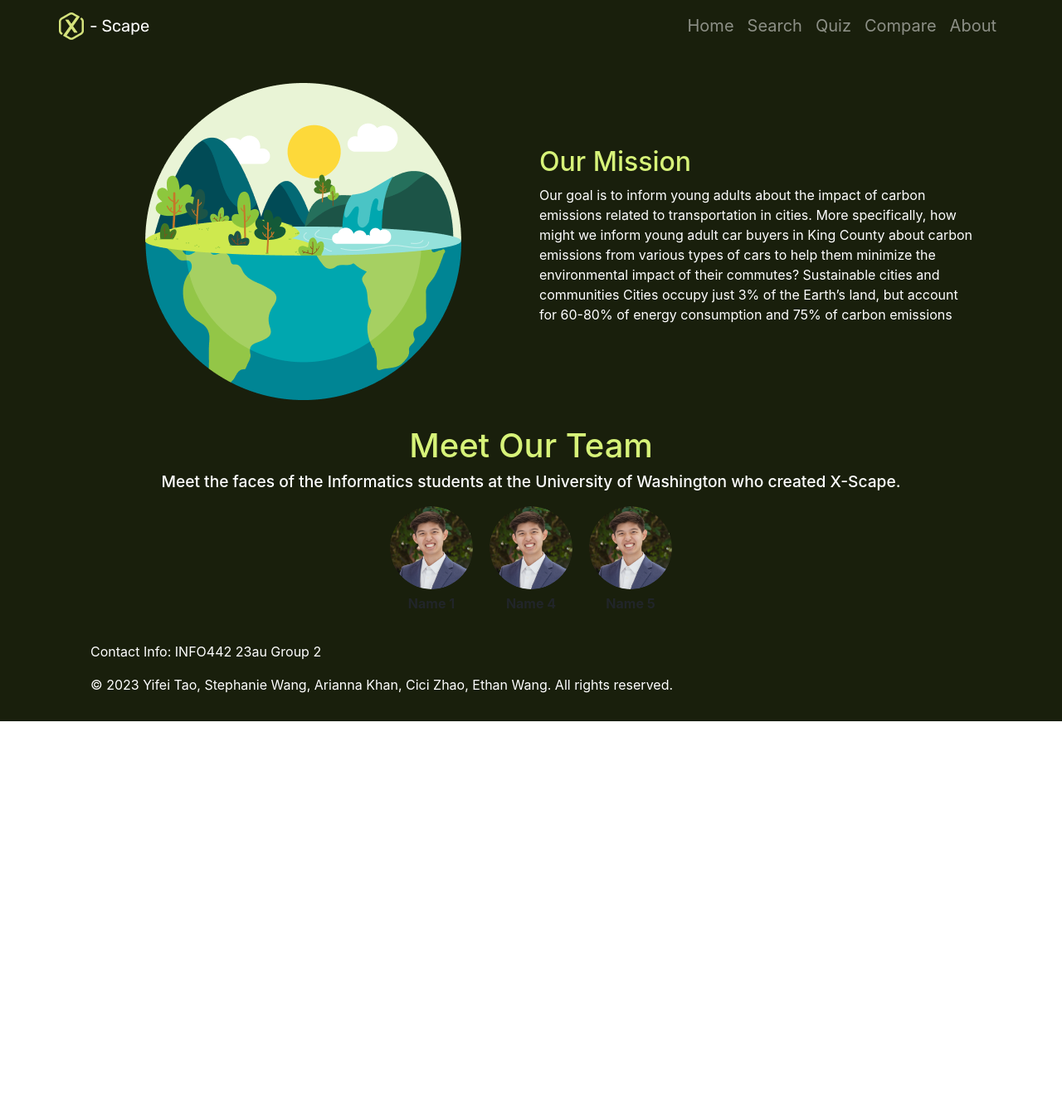
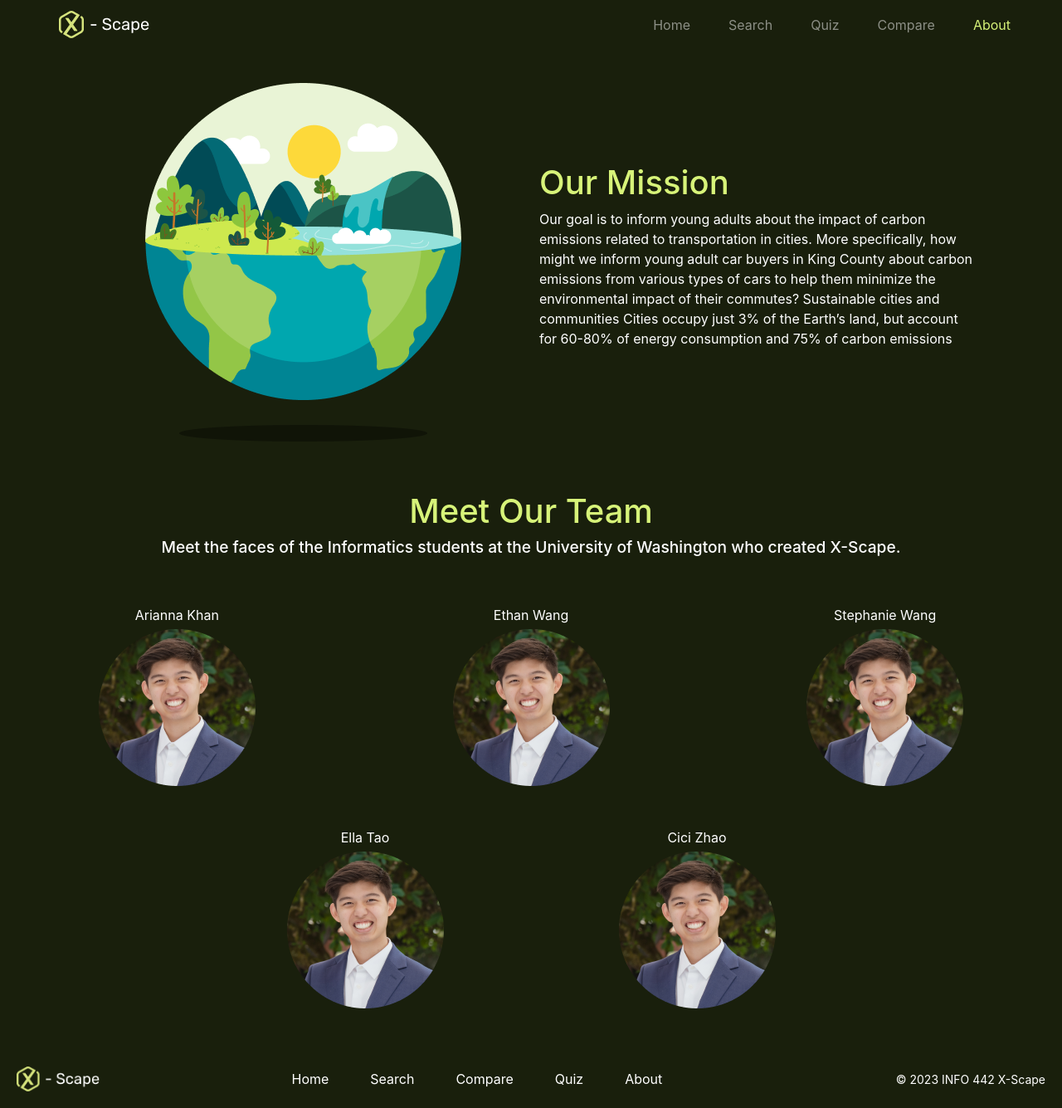
Before and after one commit to UW-INFO442-AU23/sus-city, a React (Create React App) app: page /About in a window 1280 px wide. Shown: the whole page at 83% size. Before the commit the page ends 869 px from the top, so only its background shows below. Built offline with nearby package versions, Linux system fonts and the light colour scheme.

Commit message:
Finished about page, tweaked a bunch of minor css

```diff
--- a/src/components/About/about.js
+++ b/src/components/About/about.js
@@ -13,7 +13,7 @@ export default function About(props) {
 				</div>
 				<div className="about-column">
 					{/* Text content goes here */}
-					<h2>Our Mission</h2>
+					<h1>Our Mission</h1>
 					<p>
 						Our goal is to inform young adults about the impact of
 						carbon emissions related to transportation in cities.
@@ -27,27 +27,35 @@ export default function About(props) {
 					</p>
 				</div>
 			</div>
-			<div className="main-title">
+			<div className="meet-team-title">
 				<h1>Meet Our Team</h1>
 				<h2>
 					Meet the faces of the Informatics students at the University
 					of Washington who created X-Scape.
 				</h2>
 			</div>
-			<div class="circle-container">
-				<div class="circle">
+			<div className="image-row">
+				<div className="image-container">
+					<div className="image-name">Arianna Khan</div>
 					<img src="/imgs/ethan.png" alt="Image 1" />
-					<div class="circle-name">Name 1</div>
 				</div>
-
-				<div class="circle">
-					<img src="/imgs/ethan.png" alt="Image 4" />
-					<div class="circle-name">Name 4</div>
+				<div className="image-container">
+					<div className="image-name">Ethan Wang</div>
+					<img src="/imgs/ethan.png" alt="Image 2" />
 				</div>
-
-				<div class="circle">
-					<img src="/imgs/ethan.png" alt="Image 5" />
-					<div class="circle-name">Name 5</div>
+				<div className="image-container">
+					<div className="image-name">Stephanie Wang</div>
+					<img src="/imgs/ethan.png" alt="Image 3" />
+				</div>
+			</div>
+			<div className="image-row-2">
+				<div className="image-container">
+					<div className="image-name">Ella Tao</div>
+					<img src="/imgs/ethan.png" alt="Image 1" />
+				</div>
+				<div className="image-container">
+					<div className="image-name">Cici Zhao</div>
+					<img src="/imgs/ethan.png" alt="Image 2" />
 				</div>
 			</div>
 		</div>
--- a/src/components/Navbar/navbar.js
+++ b/src/components/Navbar/navbar.js
@@ -1,14 +1,14 @@
 import React from "react";
-import { Outlet, Link } from "react-router-dom";
+import { Outlet, NavLink } from "react-router-dom";
 
 function Navbar() {
 	return (
 		<div>
 			<nav className="nav-bar fixed-top navbar navbar-expand-sm navbar-dark">
 				<div className="container-fluid">
-          <Link to="/" className="web-logo navbar-brand">
+					<NavLink to="/" className="web-logo navbar-brand">
 						<img src="logo.png" alt="X scape logo" />
-          </Link>
+					</NavLink>
 
 					{/* Hamburger Menu Button */}
 					<button
@@ -27,29 +27,29 @@ function Navbar() {
 					<div className="collapse navbar-collapse" id="navbarNav">
 						<ul className="navbar-nav ml-auto">
 							<li className="nav-item">
-                <Link to="/" className="nav-link">
+								<NavLink to="/" className="nav-link" activeClassName="active">
 									Home
-                </Link>
+								</NavLink>
 							</li>
 							<li className="nav-item">
-                <Link to="/Search" className="nav-link">
+								<NavLink to="/Search" className="nav-link" activeClassName="active">
 									Search
-                </Link>
+								</NavLink>
 							</li>
 							<li className="nav-item">
-                <Link to="/Quiz" className="nav-link">
+								<NavLink to="/Quiz" className="nav-link" activeClassName="active">
 									Quiz
-                </Link>
+								</NavLink>
 							</li>
 							<li className="nav-item">
-                <Link to="/Compare" className="nav-link">
+								<NavLink to="/Compare" className="nav-link" activeClassName="active">
 									Compare
-                </Link>
+								</NavLink>
 							</li>
 							<li className="nav-item">
-                <Link to="/About" className="nav-link">
+								<NavLink to="/About" className="nav-link" activeClassName="active">
 									About
-                </Link>
+								</NavLink>
 							</li>
 						</ul>
 					</div>
@@ -60,13 +60,19 @@ function Navbar() {
 				<Outlet />
 			</main>
 
-      <footer className="footer">
-        <div className="container">
-          <p>Contact Info: INFO442 23au Group 2</p>
-          <p>
-            &copy; {new Date().getFullYear()} Yifei Tao, Stephanie Wang, Arianna
-            Khan, Cici Zhao, Ethan Wang. All rights reserved.
-          </p>
+			<footer class="footer">
+				<div class="footer-logo">
+					<img src="logo.png" alt="Logo" />
+				</div>
+				<div class="footer-links">
+					<NavLink to="/">Home</NavLink>
+					<NavLink to="/Search">Search</NavLink>
+					<NavLink to="/Compare">Compare</NavLink>
+					<NavLink to="/Quiz">Quiz</NavLink>
+					<NavLink to="/About">About</NavLink>
+				</div>
+				<div class="footer-info">
+					<span>&copy; 2023 INFO 442 X-Scape</span>
 				</div>
 			</footer>
 		</div>
--- a/src/index.css
+++ b/src/index.css
@@ -1,23 +1,52 @@
-footer {
-	background-color: #191f0c;
-	background-size: cover;
-	padding-left: 3rem;
-	padding-top: 1.5rem;
-	padding-bottom: 1rem;
-	color: white;
-	width: 100%;
-	bottom: 0;
+:root {
+  --background-color: #191f0c;
+  --primary-color: #D7F379;
+  --secondary-color: #fff;
+  --third-color: #798068;
+
+  /* Define other variables */
 }
 
+/* Footer Styles */
+.footer {
+  background-color: var(--background-color);
+  color: var(--secondary-color);
+  display: flex;
+  justify-content: space-between;
+  align-items: center;
+  padding: 20px;
+}
+
+.footer-logo img {
+  max-width: 100px; /* Adjust the size of the logo */
+}
+
+.footer-links a {
+  color: var(--secondary-color);
+  margin-right: 50px; /* Adjust the spacing between links */
+  text-decoration: none;
+}
+
+.footer-info span {
+  font-size: 14px; /* Adjust the font size of the info */
+}
+
+/* NavBar Styles */
+
 .nav-bar {
-	background-color: #191f0c;
+	background-color: var(--background-color);
 	padding-left: 3.5rem;
-	padding-right: 3.5rem;
+	padding-right: 1.5rem;
 }
 
 .nav-item {
-	font-size: 20px;
+	padding: 0px 15px;
 }
+
+.nav-bar .nav-item .nav-link.active {
+	/* Add your active link styles here */
+	color:#D7F379; /* For example, changing the text color to red */
+  }
 
 .nav-link:hover::after {
 	content: "";
@@ -25,11 +54,13 @@ footer {
 	margin: auto;
 	height: 2px; /* Height of the line */
 	width: 100%; /* Width of the line */
-	background-color: #d7f379; /* Color of the line */
+	background-color: var(--primary-color); /* Color of the line */
 }
 
+
+
 .homepage {
-	background-color: #191f0c;
+	background-color: var(--background-color);
 	display: flex;
 	flex-direction: row;
 	justify-content: center;
@@ -37,7 +68,7 @@ footer {
 }
 
 .homepage .div {
-	background-color: #191f0c;
+	background-color: var(--background-color);
 	height: 3928px;
 	overflow: hidden;
 	position: relative;
@@ -53,7 +84,7 @@ footer {
 }
 
 .homepage .drive-reduce {
-	color: #d7f379;
+	color: var(--primary-color);
 	font-family: "Rubik", Helvetica;
 	font-size: 96px;
 	font-weight: 400;
@@ -73,7 +104,7 @@ footer {
 }
 
 .homepage .why-should-you-care {
-	color: #d7f379;
+	color: var(--primary-color);
 	font-family: "Rubik", Helvetica;
 	font-size: 64px;
 	font-weight: 400;
@@ -93,7 +124,7 @@ footer {
 }
 
 .homepage .of-all-emissions {
-	color: #ffffff;
+	color: var(--secondary-color);
 	font-family: "Rubik", Helvetica;
 	font-size: 16px;
 	font-weight: 400;
@@ -106,7 +137,7 @@ footer {
 }
 
 .homepage .text-wrapper {
-	color: #ffffff;
+	color: var(--secondary-color);
 	font-family: "Rubik", Helvetica;
 	font-size: 16px;
 	font-weight: 400;
@@ -119,7 +150,7 @@ footer {
 }
 
 .homepage .text-wrapper-2 {
-	color: #d7f379;
+	color: var(--primary-color);
 	font-family: "Rubik", Helvetica;
 	font-size: 70px;
 	font-weight: 400;
@@ -133,7 +164,7 @@ footer {
 }
 
 .homepage .text-wrapper-3 {
-	color: #d7f379;
+	color: var(--primary-color);
 	font-family: "Rubik", Helvetica;
 	font-size: 70px;
 	font-weight: 400;
@@ -172,7 +203,7 @@ footer {
 }
 
 .homepage .overlap-group-2 {
-	background-color: #d7f379;
+	background-color: var(--primary-color);
 	border-radius: 33px;
 	height: 300px;
 	position: relative;
@@ -180,7 +211,7 @@ footer {
 }
 
 .homepage .text-wrapper-4 {
-	color: #191f0c;
+	color: var(--background-color);
 	font-family: "Rubik", Helvetica;
 	font-size: 32px;
 	font-weight: 700;
@@ -193,7 +224,7 @@ footer {
 }
 
 .homepage .p {
-	color: #191f0c;
+	color: var(--background-color);
 	font-family: "Rubik", Helvetica;
 	font-size: 16px;
 	font-weight: 400;
@@ -230,7 +261,7 @@ footer {
 }
 
 .homepage .text-wrapper-5 {
-	color: #191f0c;
+	color: var(--background-color);
 	font-family: "Rubik", Helvetica;
 	font-size: 32px;
 	font-weight: 700;
@@ -251,7 +282,7 @@ footer {
 }
 
 .homepage .text-wrapper-6 {
-	color: #191f0c;
+	color: var(--background-color);
 	font-family: "Rubik", Helvetica;
 	font-size: 16px;
 	font-weight: 400;
@@ -264,7 +295,7 @@ footer {
 }
 
 .homepage .text-wrapper-7 {
-	color: #ffffff;
+	color: var(--secondary-color);
 	font-family: "Rubik", Helvetica;
 	font-size: 16px;
 	font-weight: 400;
@@ -277,7 +308,7 @@ footer {
 }
 
 .homepage .text-wrapper-8 {
-	color: #ffffff;
+	color: var(--secondary-color);
 	font-family: "Rubik", Helvetica;
 	font-size: 16px;
 	font-weight: 400;
@@ -290,7 +321,7 @@ footer {
 }
 
 .homepage .element-metric-tons {
-	color: #d7f379;
+	color: var(--primary-color);
 	font-family: "Rubik", Helvetica;
 	font-size: 70px;
 	font-weight: 400;
@@ -304,7 +335,7 @@ footer {
 }
 
 .homepage .span {
-	color: #d7f379;
+	color: var(--primary-color);
 	font-family: "Rubik", Helvetica;
 	font-size: 70px;
 	font-weight: 400;
@@ -316,7 +347,7 @@ footer {
 }
 
 .homepage .element-million {
-	color: #d7f379;
+	color: var(--primary-color);
 	font-family: "Rubik", Helvetica;
 	font-size: 70px;
 	font-weight: 400;
@@ -330,7 +361,7 @@ footer {
 }
 
 .homepage .text-wrapper-10 {
-	color: #ffffff;
+	color: var(--secondary-color);
 	font-family: "Rubik", Helvetica;
 	font-size: 20px;
 	font-weight: 400;
@@ -343,7 +374,7 @@ footer {
 }
 
 .homepage .text-wrapper-11 {
-	color: #ffffff;
+	color: var(--secondary-color);
 	font-family: "Rubik", Helvetica;
 	font-size: 20px;
 	font-weight: 400;
@@ -360,7 +391,7 @@ footer {
 }
 
 .homepage .why-buy-a-fuel {
-	color: #d7f379;
+	color: var(--primary-color);
 	font-family: "Rubik", Helvetica;
 	font-size: 64px;
 	font-weight: 400;
@@ -372,7 +403,7 @@ footer {
 }
 
 .homepage .text-wrapper-12 {
-	color: #d7f379;
+	color: var(--primary-color);
 	font-family: "Rubik", Helvetica;
 	font-size: 64px;
 	font-weight: 400;
@@ -393,7 +424,7 @@ footer {
 }
 
 .homepage .text-wrapper-13 {
-	color: #191f0c;
+	color: var(--background-color);
 	font-family: "Rubik", Helvetica;
 	font-size: 16px;
 	font-weight: 400;
@@ -414,7 +445,7 @@ footer {
 }
 
 .homepage .text-wrapper-14 {
-	color: #ffffff;
+	color: var(--secondary-color);
 	font-family: "Rubik", Helvetica;
 	font-size: 24px;
 	font-weight: 400;
@@ -436,7 +467,7 @@ footer {
 
 .homepage .rectangle {
 	border: 2px solid;
-	border-color: #ffffff;
+	border-color: var(--secondary-color);
 	border-radius: 44px;
 	height: 38px;
 	left: 0;
@@ -446,7 +477,7 @@ footer {
 }
 
 .homepage .text-wrapper-15 {
-	color: #ffffff;
+	color: var(--secondary-color);
 	font-family: "Rubik", Helvetica;
 	font-size: 20px;
 	font-weight: 400;
@@ -459,7 +490,7 @@ footer {
 }
 
 .homepage .ellipse {
-	background-color: #d7f379;
+	background-color: var(--primary-color);
 	border-radius: 18.5px;
 	height: 37px;
 	left: 130px;
@@ -478,7 +509,7 @@ footer {
 }
 
 .homepage .rectangle-2 {
-	background-color: #30391b;
+	background-color: var(--background-color);
 	border-radius: 12px;
 	height: 3px;
 	left: 0;
@@ -488,7 +519,7 @@ footer {
 }
 
 .homepage .rectangle-3 {
-	background-color: #30391b;
+	background-color: var(--background-color);
 	border-radius: 12px;
 	height: 3px;
 	left: 8px;
@@ -499,7 +530,7 @@ footer {
 }
 
 .homepage .rectangle-4 {
-	background-color: #30391b;
+	background-color: var(--background-color);
 	border-radius: 12px;
 	height: 3px;
 	left: 8px;
@@ -510,7 +541,7 @@ footer {
 }
 
 .homepage .overlap-4 {
-	background-color: #191f0c;
+	background-color: var(--background-color);
 	height: 106px;
 	position: relative;
 	width: 1512px;
@@ -521,11 +552,11 @@ footer {
 .content {
 	/** need this to make sure the content of page doesn't start/hide behind nav bar **/
 	padding-top: 70px;
-	background-color: #191f0c;
+	background-color: var(--background-color);
 }
 
 .compare .compare-heading {
-	color: #d5e37c;
+	color: var(--primary-color);
 	font-family: "Rubik", Helvetica;
 	font-size: 50px;
 	font-weight: 400;
@@ -541,11 +572,11 @@ footer {
 }
 
 .compare .dropdown button {
-	background-color: #fff;
+	background-color: var(--secondary-color);
 }
 
 .compare .compare-button {
-	background-color: #d7f379;
+	background-color: var(--primary-color);
 	color: #666;
 	border-radius: 0.375rem;
 	padding: 0.43rem 1rem;
@@ -553,7 +584,7 @@ footer {
 }
 
 .compare .table-bordered {
-	background-color: #fff;
+	background-color: var(--secondary-color);
 }
 
 .compare-table {
@@ -570,7 +601,7 @@ footer {
 
 .compare-table th:nth-child(1),
 .compare-table td:nth-child(1) {
-	background-color: #d7f379;
+	background-color: var(--primary-color);
 	width: 15rem;
 	text-align: center;
 	vertical-align: middle;
@@ -586,7 +617,7 @@ footer {
 
 .form-select {
 	color: #666;
-	background-color: #fff;
+	background-color: var(--secondary-color);
 	border-radius: 0.375rem;
 	font-size: 1rem;
 	padding: 0.5rem;
@@ -617,49 +648,9 @@ footer {
 
 /** end of content css + start of about css **/
 
-.about-content {
-	/** need this to make sure the content of page doesn't start/hide behind nav bar **/
-	padding-top: 70px;
-	background-color: #191f0c;
-}
-
-.mission-container {
-	text-align: right;
-	/* right: 50px; */
-}
-
-.mission-heading {
-	color: #d5e37c;
-	font-family: "Rubik", Helvetica;
-	font-size: 50px;
-	font-style: normal;
-	font-weight: 400;
-	padding-right: 50px;
-	line-height: normal;
-	/* text-align: right; */
-}
-
-.mission-blurbing {
-	color: #ffffff;
-	font-family: "Rubik", Helvetica;
-	font-size: 16px;
-	font-weight: 400;
-	width: 197px;
-
-	margin-left: 50px;
-	padding-left: 1150px;
-
-	/* right: 231px;
-  letter-spacing: 0;
-  line-height: normal; */
-}
-
-.mission-blurbing-text {
-	margin: 0;
-}
 
 .search {
-	background-color: #191f0c;
+	background-color: var(--background-color);
 	display: flex;
 	flex-direction: column;
 	width: 100%;
@@ -669,11 +660,11 @@ footer {
 }
 .search .main-header {
 	margin-top: 5rem;
-	color: #d7f379;
+	color: var(--primary-color);
 }
 
 .search .matched-cars {
-	color: #ffffff;
+	color: var(--secondary-color);
 }
 
 .search .filter-search {
@@ -682,7 +673,8 @@ footer {
 }
 
 .search .clear-filters-btn {
-	color: #191f0c;
+	color: var(--background-color);
+	background-color: var(--primary-color);
 	padding: 10px 20px;
 	border: none;
 	border-radius: 5px;
@@ -694,11 +686,12 @@ footer {
 	float: right;
 }
 
-.search .filter-form {
-	background-color: #ffffff;
+.search .filter-form{
+	background-color: var(--secondary-color);
 	flex: 1;
 	border-radius: 10px;
 }
+
 
 .search .search-results-container {
 	display: flex;
@@ -715,7 +708,7 @@ footer {
 }
 
 .search .car-card {
-	background-color: white;
+	background-color: var(--secondary-color);
 	border-radius: 10px;
 	box-shadow: 0 2px 5px rgba(0, 0, 0, 0.2);
 	overflow: hidden;
@@ -754,14 +747,14 @@ footer {
 }
 
 .search .search-button {
-	background-color: #d5e37c;
-	color: #5a6b33;
+	background-color: var(--primary-color);
+	color: var(--background-color);
 }
 
 
 .search .info-btn {
-	background-color: #d5e37c;
-	color: #5a6b33;
+	background-color: var(--primary-color);
+	color: var(--background-color);
 	padding: 10px 20px;
 	text-decoration: none;
 	border-radius: 5px;
@@ -800,7 +793,7 @@ input[type="radio"] {
 
 /* About.css */
 .about-page {
-  background-color: #191f0c;
+  background-color: var(--background-color);
 }
 .about-container {
 	display: flex;
@@ -820,12 +813,12 @@ input[type="radio"] {
 .about-column {
   flex: 1; /* Adjust the flex value to make the text column narrower or wider */
 }
-.about-column h2 {
-	color: #d7f379;
+.about-column h1 {
+	color: var(--primary-color);
 }
 
 .about-column p {
-	color: #fff;
+	color: var(--secondary-color);
 }
 
 .about-img {
@@ -835,40 +828,49 @@ input[type="radio"] {
 	margin: 0 auto; /* Center the image horizontally */
 }
 
-.main-title {
+.meet-team-title {
   text-align: center;
-  margin-top: 30px; /* Adjust the margin as needed */
+  margin-top: 60px; /* Adjust the margin as needed */
 }
 
-.main-title h1 {
+.meet-team-title h1 {
   font-size: 2.5rem; /* Adjust the font size as needed */
-  color: #d7f379;
+  color: var(--primary-color);
 }
 
-.main-title h2 {
+.meet-team-title h2 {
   font-size: 1.2rem; /* Adjust the font size as needed */
-  color: #fff;
+  color: var(--secondary-color);
 }
 
-/* Styles for circles and names */
-.circle-container {
+/* About images */
+
+.image-row {
   display: flex;
-  flex-wrap: wrap;
-  justify-content: center;
+  justify-content: space-between;
+  align-items: center;
+  width: 100%;
+  padding-top: 50px;
 }
 
-.circle {
-  text-align: center;
-  margin: 10px;
+.image-row-2 {
+  display: flex;
+  justify-content: space-between;
+  align-items: center;
+  width: 100%;
+  padding: 50px 240px 50px 240px;
 }
 
-.circle img {
-  width: 100px; /* Set the desired width */
-  height: 100px; /* Set the desired height */
-  border-radius: 50%; /* Make the image circular */
+.image-container {
+  flex: 1;
+  text-align: center;
 }
 
-.circle-name {
-  margin-top: 5px; /* Adjust spacing between image and name */
-  font-weight: bold;
+.image-container img {
+  max-width: 100%;
+  height: auto;
 }
+.image-name {
+  margin-bottom: 5px;
+  color: var(--secondary-color);
+}
```
Also changed, not shown: public/imgs/earth.png. Lines whose indentation alone changed are shown as unchanged.
